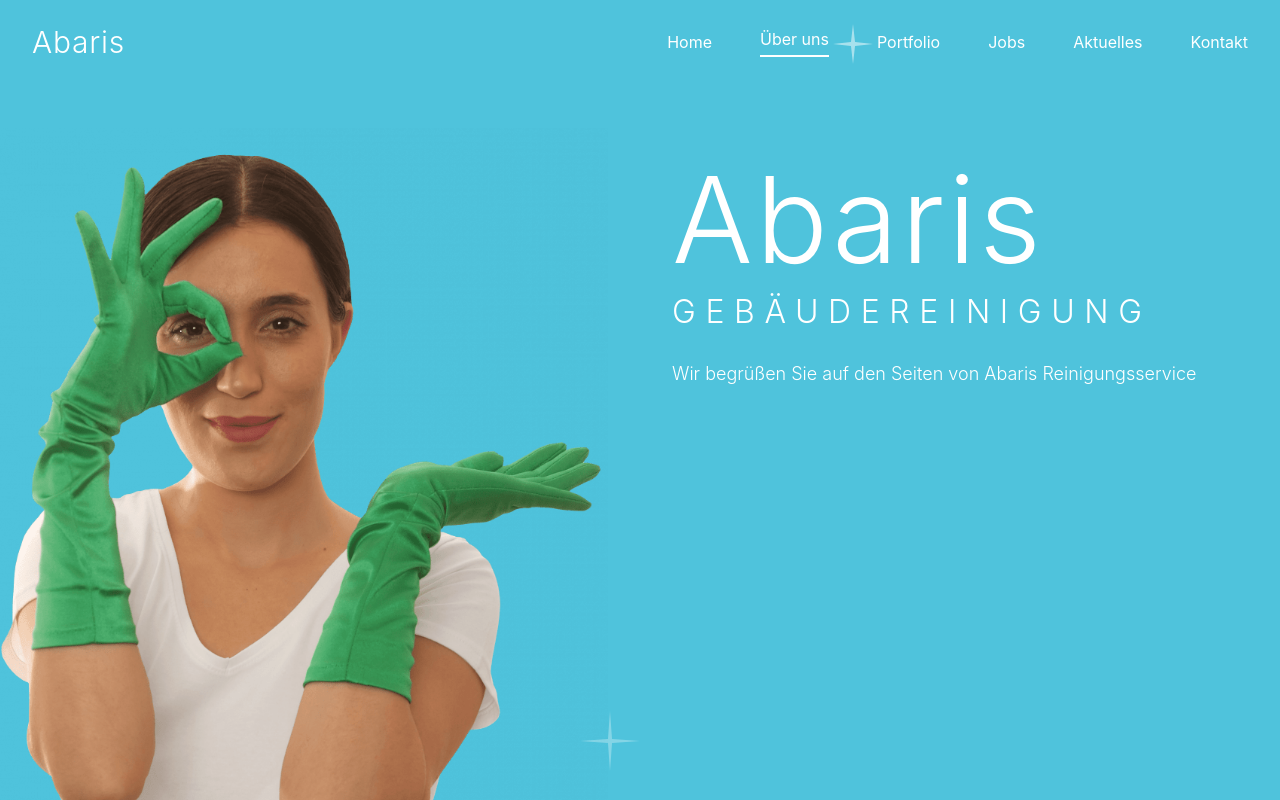
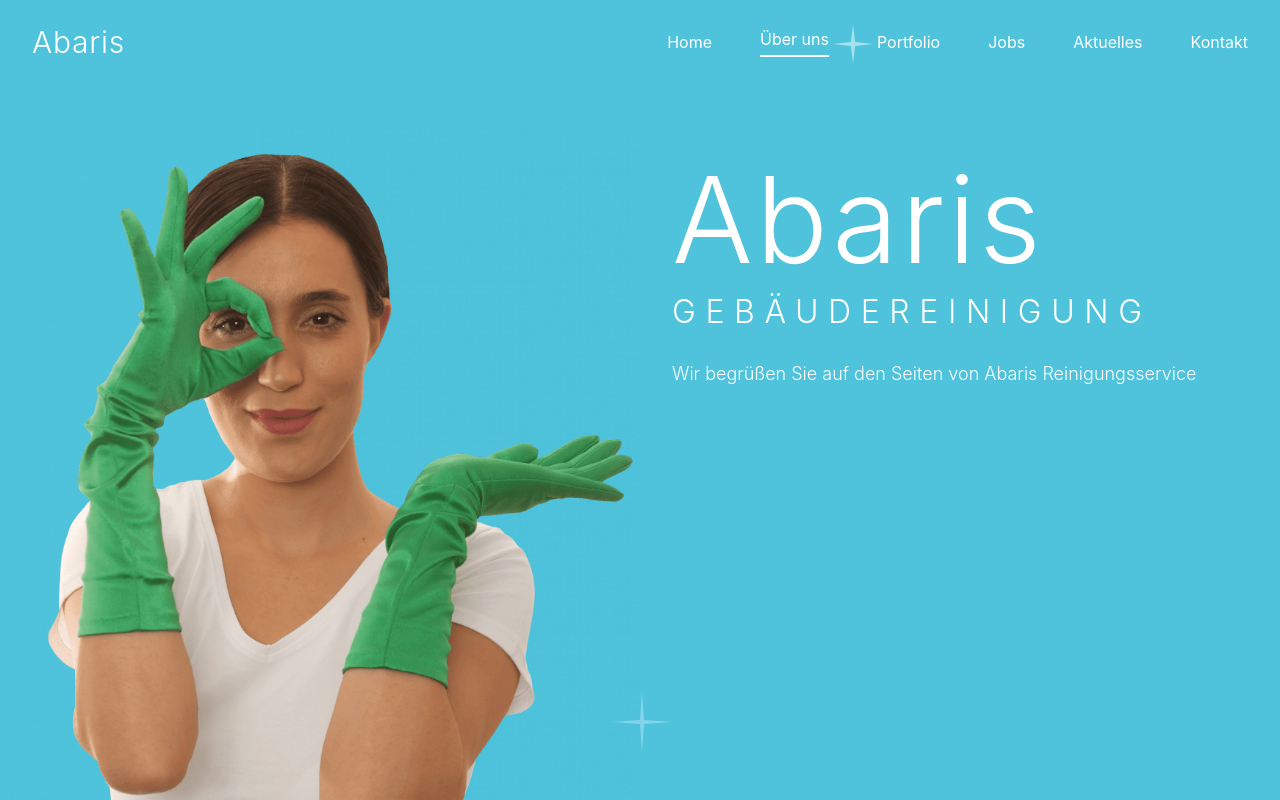
Before and after one commit to ecoezer/abaris, a React (Vite) app: page / in a window 1280 px wide. Shown: the top 800 px of the page. Built offline with nearby package versions, Linux system fonts and the light colour scheme.

Commit message:
Updated Hero.jsx

```diff
--- a/src/components/Hero.jsx
+++ b/src/components/Hero.jsx
@@ -15,10 +15,10 @@ function Hero() {
         </div>
       </div>
 
-      <div className="max-w-7xl mx-auto px-8 pt-32 pb-16">
-        <div className="grid grid-cols-2 gap-16 items-start">
+      <div className="w-full px-0 pt-32 pb-16">
+        <div className="grid grid-cols-2 gap-0 items-start">
           {/* Left side - Image */}
-          <div className="relative -ml-20">
+          <div className="relative ml-0 w-full">
             <div className="relative z-10">
               <img
                 src="/abaris-new-tinified-1-871x1024 (1).png"
@@ -38,7 +38,7 @@ function Hero() {
           </div>
 
           {/* Right side - Content */}
-          <div className="pt-8">
+          <div className="pt-8 px-8">
             <h1 className="text-white font-light mb-6">
               <div className="text-[120px] leading-none tracking-wide">Abaris</div>
               <div className="text-[32px] tracking-[0.3em] mt-2">GEBÄUDEREINIGUNG</div>
```
